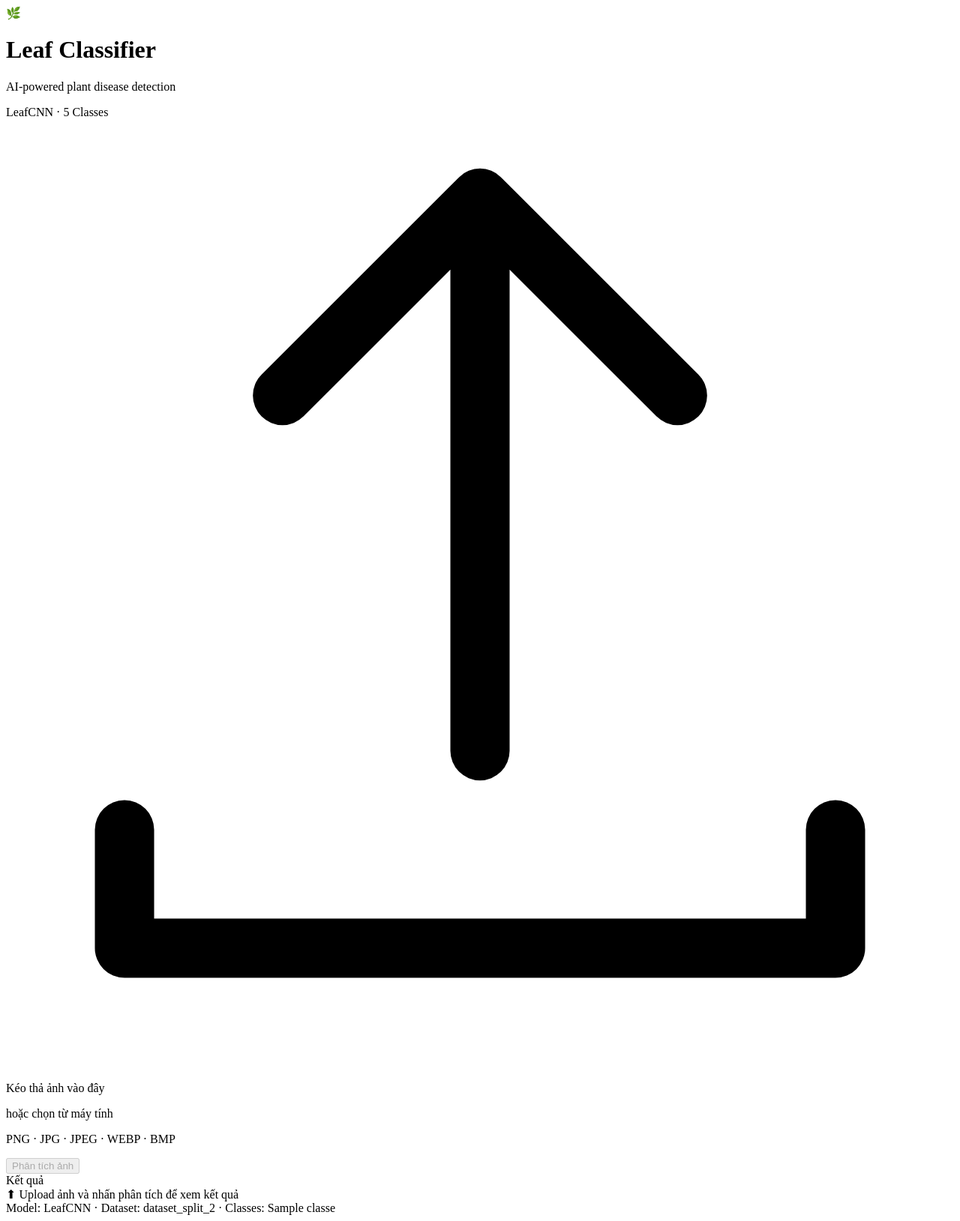
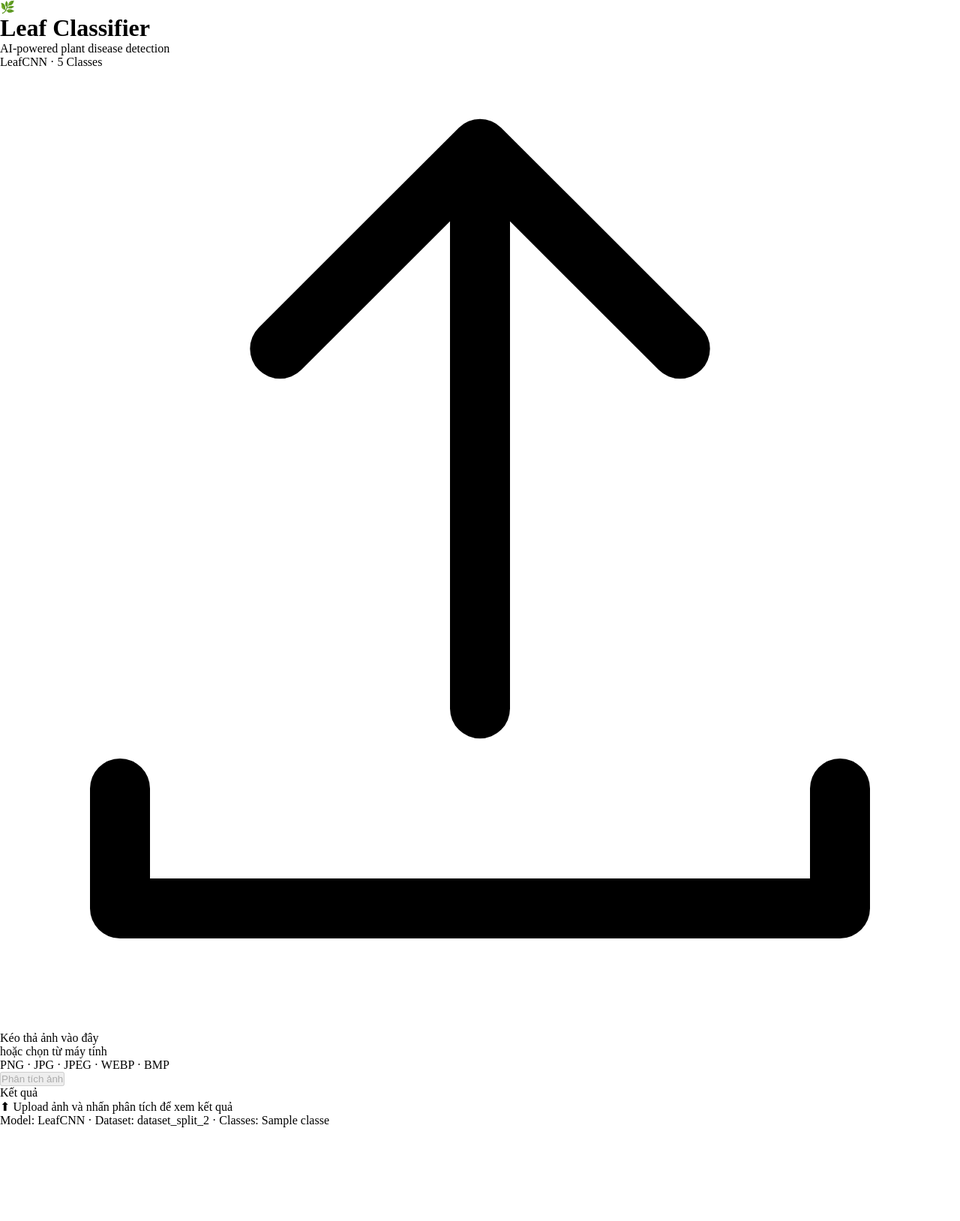
Before and after one commit to PhanAnh23593/BTL_TTNT, a Python web app: template templates/index.html in a window 1280 px wide. Shown: the whole page at 75% size. After the commit the page ends 1504 px from the top, so only its background shows below. Run offline with Jinja, Linux system fonts and the light colour scheme; the template is opened without the code that fills it: most values are stand-ins (such as "Sample title", 1, 10 or a date in 2020).

Commit message:
chore(styles): import theme variables and reset styles

```diff
--- a/static/style.css
+++ b/static/style.css
@@ -1 +1,15 @@
 /* UI style scaffold. Owner: Phuc. Replace with the planned source styles. */
+/* ── Reset & Tokens ──────────────────────────────── */
+*, *::before, *::after { box-sizing: border-box; margin: 0; padding: 0; }
+
+:root {
+  --bg:        #0d0f14;
+  --surface:   rgba(255,255,255,0.05);
+  --border:    rgba(255,255,255,0.10);
+  --primary:   #4ade80;
+  --primary2:  #22d3ee;
+  --text:      #f0f4f8;
+  --muted:     #6b7280;
+  --radius:    1rem;
+  --shadow:    0 32px 64px rgba(0,0,0,0.5);
+}
```
